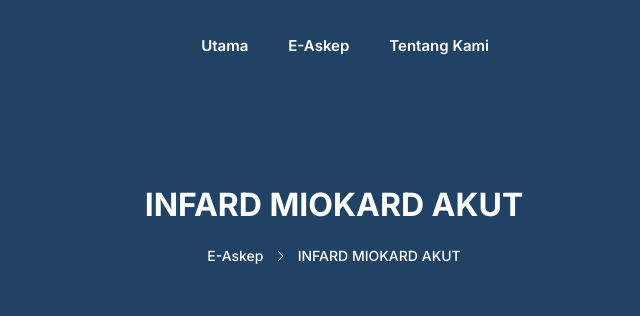
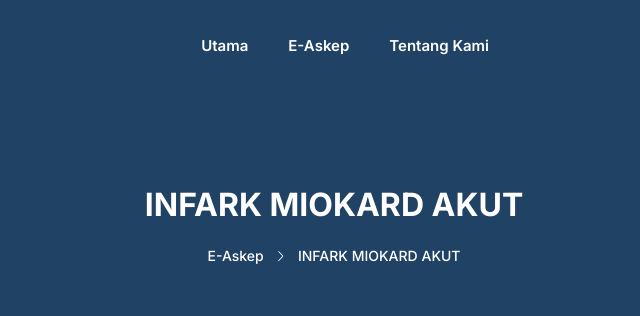
Before and after one commit to ners-askep-gadar-kel1/ners-askep-gadar-kel1.github.io, a plain HTML site: page askep/infard.html in a window 1280 px wide. Shown: the top 316 px of the page, 306-946 px from the left. Drawn offline with Linux system fonts and the light colour scheme.

Commit message:
Update infard.html

```diff
--- a/askep/infard.html
+++ b/askep/infard.html
@@ -68,7 +68,7 @@
                                             aria-expanded="false" aria-label="Toggle navigation">e-Askep</a>
                                         <ul class="sub-menu collapse" id="submenu-1-1">
                                             <li class="nav-item"><a href="../askep/fraktur.html">FRAKTUR</a></li>
-                                            <li class="nav-item"><a href="../askep/infard.html">INFARD MIOKARD AKUT</a></li>
+                                            <li class="nav-item"><a href="../askep/infard.html">INFARK MIOKARD AKUT</a></li>
                                             <li class="nav-item"><a href="../askep/pneumonia.html">PNEUMONIA</a></li>
                                             <li class="nav-item"><a href="../askep/lukabakar.html">LUKA BAKAR</a></li>
                                             <li class="nav-item"><a href="../askep/cederakepala.html">CEDERA KEPALA</a></li>
@@ -96,11 +96,11 @@
          <div class="row align-items-center">
              <div class="col-lg-8 offset-lg-2 col-md-12 col-12">
                  <div class="breadcrumbs-content">
-                     <h1 class="page-title">INFARD MIOKARD AKUT</h1>
+                     <h1 class="page-title">INFARK MIOKARD AKUT</h1>
                  </div>
                  <ul class="breadcrumb-nav">
                      <li><a href="#">e-Askep</a></li>
-                     <li>INFARD MIOKARD AKUT</li>
+                     <li>INFARK MIOKARD AKUT</li>
                  </ul>
              </div>
          </div>
```
